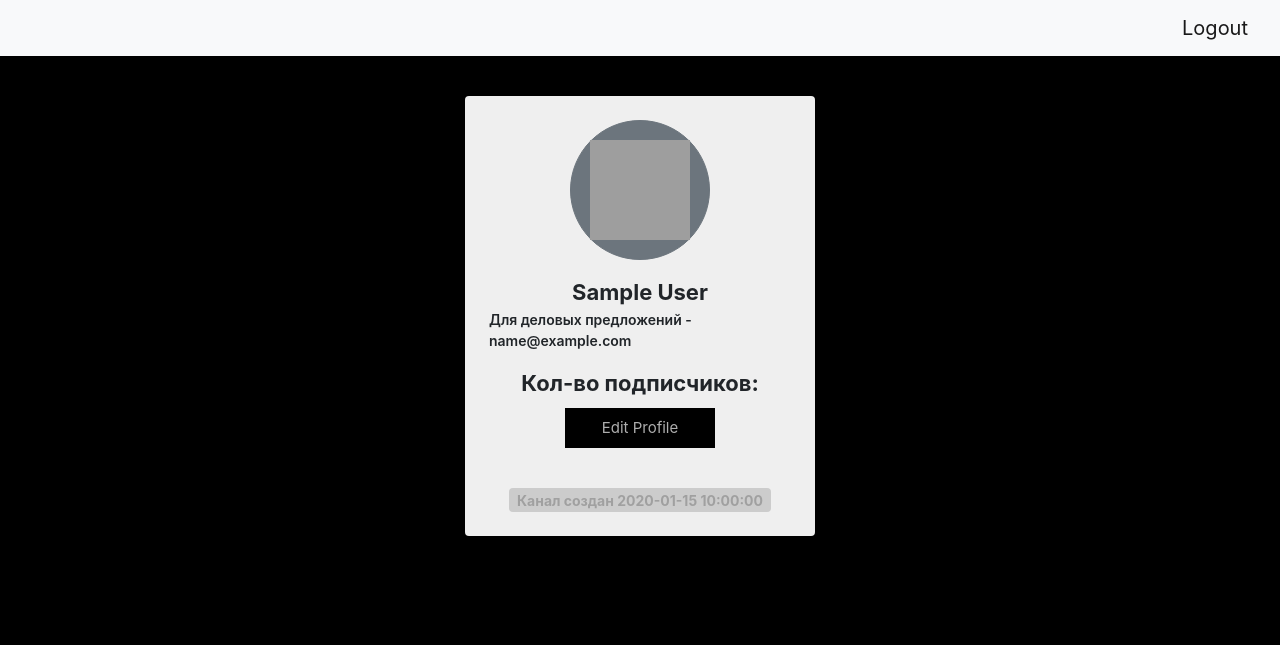
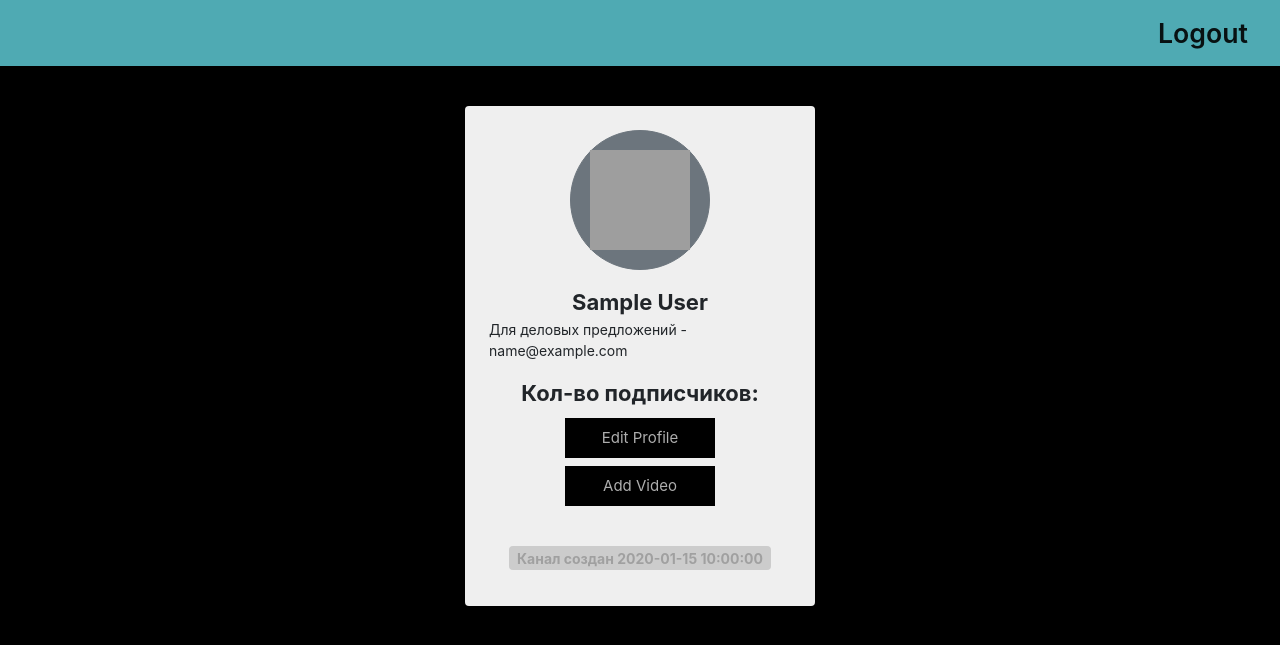
Before and after one commit to gareev-bulat/Web-project, a Flask app: page /profile/1 in a window 1280 px wide. Shown: the top 645 px of the page. Run offline with Flask 2, Linux system fonts and the light colour scheme; a user stored in the database is signed in; tables that the repository leaves empty hold one stand-in row (values such as "Sample post"); some libraries are stand-ins or nearby versions; grey boxes are pictures that could not be loaded.

Commit message:
add footer, add some hrefs and buttons(edit profile, upload video)

```diff
--- a/main.py
+++ b/main.py
@@ -10,6 +10,12 @@ from sql_tables.users import User
 from sql_tables.videos import Video
 from forms.user import RegisterForm, LoginForm
 from forms.video import VideoDownloadForm
+
+
+API_TRANSLATER = 'http://translate.google.ru/translate_a/t?client=x&text={textToTranslate}&hl=en&sl=en&tl=ru'
+
+#{textToTranslate}, собственно и есть то, что нам надо перевести (с предложениями справлялось)
+#Ответ приходит в виде строки json, который нужно распарсить и получить translatedText = myJSON.sentences[0].trans;
 
 app = Flask(__name__)
 app.config['SECRET_KEY'] = 'yandexlyceum_secret_key'
@@ -83,10 +89,7 @@ def register():
             return render_template('register.html', title='Регистрация',
                                    form=form,
                                    message="Такой пользователь уже есть")
-        user = User(
-            name=form.name.data,
-            email=form.email.data,
-        )
+        user = User(name=form.name.data, email=form.email.data)
         user.set_password(form.password.data)
         db_sess.add(user)
         db_sess.commit()
@@ -96,6 +99,11 @@ def register():
         f.save(os.path.join(f"static\\data\\channels\\{user.id}\\mini_image.png"))
         return redirect('/login')
     return render_template('register.html', title='Регистрация', form=form)
+
+
+@app.route('/edit_profile', methods=['GET', 'POST'])
+def edit_profile():
+    pass
 
 
 @app.route("/upload_video", methods=['GET', 'POST'])
--- a/static/css/profile_style.css
+++ b/static/css/profile_style.css
@@ -9,6 +9,7 @@ body {
 
 .card {
     width: 350px;
+    height: 500px;
     background-color: #efefef;
     border: none;
     cursor: pointer;
@@ -29,6 +30,7 @@ body {
     border-radius: 50%
 }
 
+
 .name {
     font-size: 22px;
     font-weight: bold
@@ -37,6 +39,7 @@ body {
 .idd {
     font-size: 14px;
     font-weight: 600
+    margin-right: 10px;
 }
 
 .idd1 {
@@ -63,6 +66,17 @@ body {
     font-size: 15px
 }
 
+.btn2 {
+
+    height: 40px;
+    width: 150px;
+    border: none;
+    background-color: #000;
+    color: #aeaeae;
+    font-size: 15px
+
+}
+
 .text span {
     font-size: 13px;
     color: #545454;
@@ -86,3 +100,9 @@ hr .new1 {
 .date {
     background-color: #ccc
 }
+
+.navbar-brand {
+    font-weight: 600;
+    font-size: 20pt;
+
+}
--- a/templates/profile.html
+++ b/templates/profile.html
@@ -12,7 +12,7 @@
 </head>
 <body>
 <header>
-    <nav class="navbar navbar-light bg-light">
+    <nav class="navbar navbar-light" style="background-color: #4faab3;">
         {% if current_user.is_authenticated %}
         <div> </div>
         <a class="navbar-brand" href="/logout">Logout</a>
@@ -32,7 +32,8 @@
     <div class="card p-4">
         <div class=" image d-flex flex-column justify-content-center align-items-center"> <button class="btn btn-secondary"> <img src="{{url_for('static', filename='data/channels/1/mini_image.png')}}" height="100" width="100" /></button> <span class="name mt-3">{{ form.name }}</span> <span class="idd">Для деловых предложений - {{form.email}}</span>
             <div class="d-flex flex-row justify-content-center align-items-center mt-3"> <span class="number"> Кол-во подписчиков: </span> </div>
-            <div class=" d-flex mt-2"> <button class="btn1 btn-dark">Edit Profile</button> </div>
+            <div class=" d-flex mt-2"> <form action="/edit_profile"><button class="btn1 btn-dark">Edit Profile</button></form></div>
+            <div class=" d-flex mt-2"> <form action="/upload_video"><button class="btn2 btn-dark">Add Video</button></form></div>
 
             <div class="gap-3 mt-3 icons d-flex flex-row justify-content-center align-items-center"> <span><i class="fa fa-twitter"></i></span> <span><i class="fa fa-facebook-f"></i></span> <span><i class="fa fa-instagram"></i></span> <span><i class="fa fa-linkedin"></i></span> </div>
 
```
Also changed, not shown: static/css/main_window.css (+16 -0 lines), templates/base.html (+5 -2 lines).
